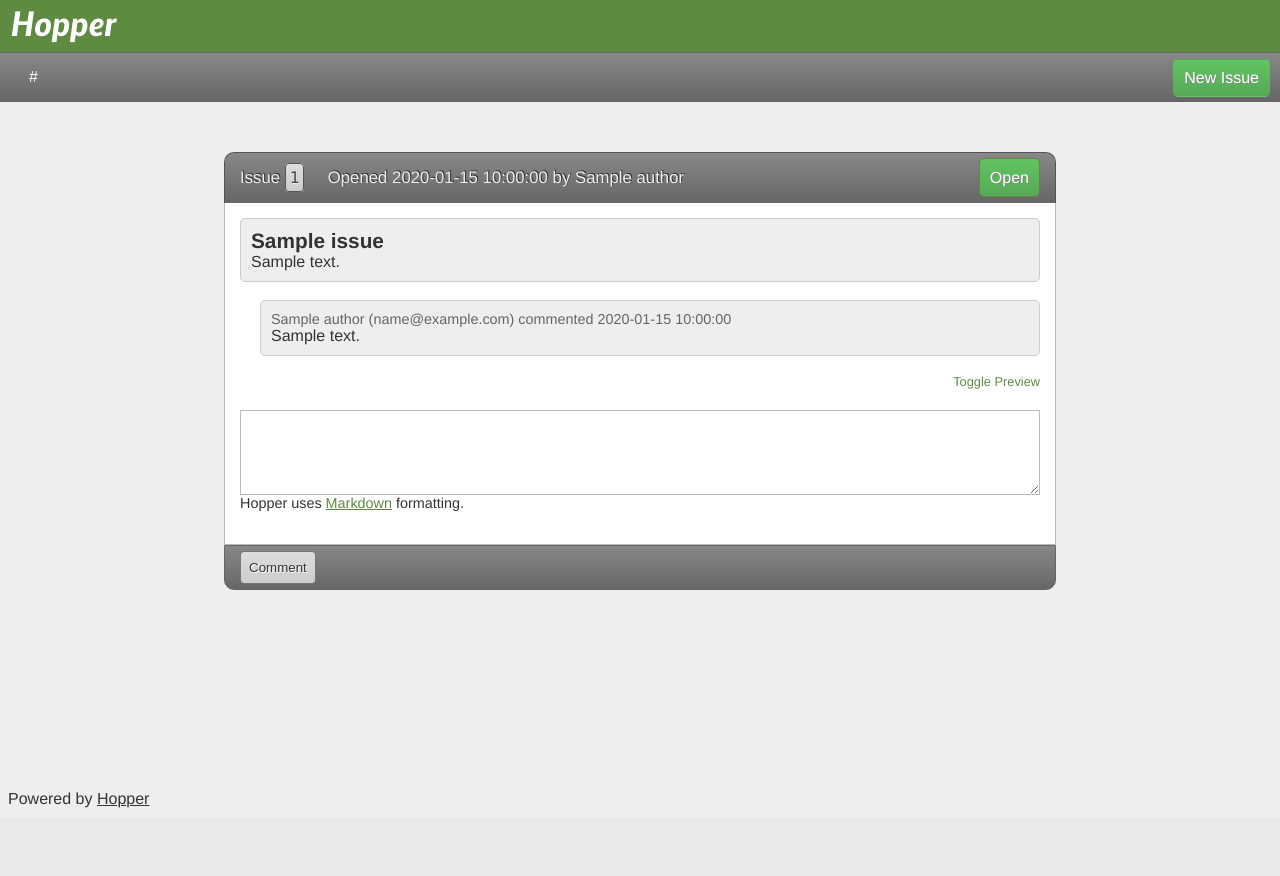
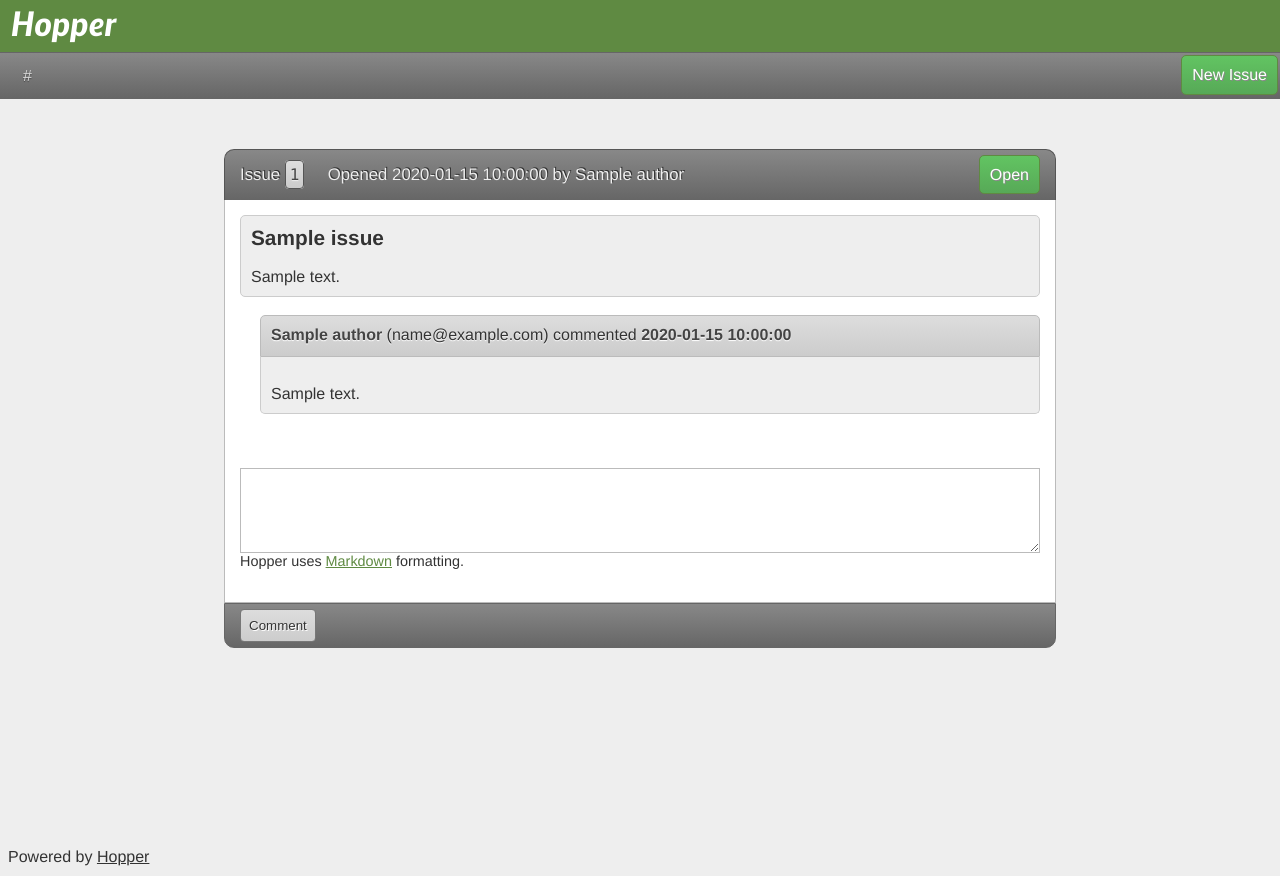
Before and after one commit to ndreynolds/hopper, a Flask app: template hopper/web/templates/issue.html in a window 1280 px wide. Before the commit the page ends 808 px from the top, so only its background shows below. Run offline with Flask 2, Linux system fonts and the light colour scheme; the template is opened without the code that fills it: most values are stand-ins (such as "Sample title", 1, 10 or a date in 2020).

Commit message:
Web style changes, CLI list and comment cmds

```diff
--- a/hopper/web/main.py
+++ b/hopper/web/main.py
@@ -10,7 +10,7 @@
 
 app = Flask(__name__)
 app.secret_key = 'sdgasd6t4ry43y45SADGVQ43Y345RQw356y45sDGDSgSDG'
-config = {
+VARS = {
         'tracker': None,
         'first_request': False,
         'debug': False
@@ -27,8 +27,8 @@
     '''
     # Try and get an int out of the port param, set to 5000 if anything
     # goes wrong.
-    global config
-    config['tracker'] = path
+    global VARS
+    VARS['tracker'] = path
     if type(port) in [int, str]:
         try:
             port = int(port)
@@ -53,27 +53,32 @@
     json_response = json.dumps(data, indent=None if request.is_xhr else 2)
     return app.response_class(json_response, mimetype='application/json')
 
-def get_tracker():
+def setup():
     '''
-    Return the tracker, set the flash message if this is the first
-    time this is called.
+    Return the tracker and config.
+
+    It also sets the flash to an environment warning to let the user know
+    they are running the tracker locally and as <name>. We only do this
+    the first time setup() is called per web server lifetime.
     '''
-    global config
-    if config['first_request']:
-        config = Config()
+    config = Config()
+    global VARS
+    if VARS['first_request']:
         flash('Running Hopper locally as %s' % config.user['name'])
-        config['first_request'] = False
-    return Tracker(config['tracker'])
+        VARS['first_request'] = False
+    return Tracker(VARS['tracker']), config
 
 @app.route('/')
 def feed():
-    tracker = get_tracker()
-    return to_json([i.fields for i in tracker.issues()])
+    tracker, config = setup()
+    issues = tracker.issues()
+    return render_template('issues.html', issues=issues, links=links,
+            selected='feed')
 
 @app.route('/issues/<status>')
 @app.route('/issues/', methods=['GET', 'POST'])
 def issues(status='open'):
-    tracker = get_tracker()
+    tracker, config = setup()
     sort = request.args.get('sort')
     order = request.args.get('order')
     reverse = True
@@ -98,9 +103,8 @@
 
 @app.route('/issues/new', methods=['GET', 'POST'])
 def new():
-    tracker = get_tracker()
+    tracker, config = setup()
     if request.method == 'POST':
-        config = Config()
         issue = Issue(tracker)
         issue.content = request.form['content']
         issue.title = request.form['title']
@@ -123,10 +127,9 @@
     requests can contain filter objects. Filters are part of the UI
     and we must re-request the issues each time a filter changes.
     '''
-    tracker = get_tracker()
+    tracker, config = setup()
     issue = tracker.issue(id)
     if request.method == 'POST':
-        config = Config()
         comment = Comment(issue)
         comment.content = request.form['content']
         comment.author['name'] = config.user['name']
@@ -141,17 +144,18 @@
         if comments:
             map_attr(comments, 'timestamp', relative_time)
             map_attr(comments, 'content', markdown_to_html)
-        return render_template('/issue.html', issue=issue, \
-                comments=comments, links=links, selected='issues')
+        return render_template('/issue.html', issue=issue,
+                comments=comments, links=links, selected='issues',
+                config=config)
 
 @app.route('/settings')
 def settings():
-    tracker = get_tracker()
+    tracker, config = setup()
     return render_template('/settings.html')
 
 @app.route('/issues/close/<id>')
 def close(id):
-    tracker = get_tracker()
+    tracker, config = setup()
     issue = tracker.issue(id)
     if issue:
         issue.status = 'closed'
@@ -161,7 +165,7 @@
 
 @app.route('/issues/open/<id>')
 def open(id):
-    tracker = get_tracker()
+    tracker, config = setup()
     issue = tracker.issue(id)
     if issue:
         issue.status = 'open'
@@ -171,5 +175,5 @@
 
 if __name__ == '__main__':
     app.debug = True
-    config['tracker'] = '/home/ndreynolds/trackers/hopper'
+    VARS['tracker'] = '/home/ndreynolds/trackers/hopper'
     app.run()
--- a/hopper/web/static/css/style.css
+++ b/hopper/web/static/css/style.css
@@ -261,19 +238,38 @@
   border: 1px solid #ccc;
   padding: 10px;
 }
-.comment span.context {
-  color: #666;
-  font-size: 90%;
+.comment-header {
+  border-top-left-radius: 5px;
+  border-top-right-radius: 5px;
+  -webkit-top-left-border-radius: 5px;
+  -webkit-top-right-border-radius: 5px;
+  background: -webkit-gradient(linear, left top, left bottom, from(#dddddd), to(#cccccc));
+  height: 20px;
+  padding: 10px;
+  margin-left: 20px;
+  border: 1px solid #bbb;
+  text-shadow: 0 1px 1px #fff;
+}
+.comment-header span#author {
+  font-weight: bold;
+  color: #444;
+}
+.comment-header span#time {
+  font-weight: bold;
+  color: #444;
 }
 .comment {
+  border-bottom-left-radius: 5px;
+  border-bottom-right-radius: 5px;
+  -webkit-bottom-left-border-radius: 5px;
+  -webkit-bottom-right-border-radius: 5px;
   background-color: #eee;
   padding: 10px;
-  border-radius: 5px;
   border: 1px solid #ccc;
+  border-top: none;
   margin-left: 20px;
 }
 .comment p, .issue p, #preview p {
-  margin-top: 10px;
   margin-bottom: 10px;
 }
 div.codehilite {
@@ -308,70 +304,21 @@
 }
 #nav {
   background: -webkit-gradient(linear, left top, left bottom, from(#888888), to(#666666));
-  height: 28px;
-  padding: 10px;
-  line-height: 100%;
+  height: 45px;
   border-top: 1px solid #666;
   border-bottom: 1px solid #666;
 }
-#nav li {
-  float: left;
+#nav a.nav {
+  display: inline;
   position: relative;
-  list-style: none;
-}
-#nav a {
-  display: block;
+  top: 14px;
+  margin: -5px;
+  padding: 13px;
+  height: 50px;
+  text-decoration: none;
+  color: #dedede;
   margin-left: 10px;
-  position: relative;
-  bottom: 3px;
-  border-radius: 5px;
-  border: 1px solid transparent;
-  text-decoration: none;
-  padding: 8px;
-  color: #fff;
-}
-#nav a span#title {
-  font-size: 130%;
-  width: 100px;
-}
-#nav a span#title:hover {
-  cursor: pointer;
-}
-#nav ul li:hover a, #nav li:hover li a {
-  background: none;
-  border: none;
-}
-#nav li:hover > ul {
-  display: block;
-}
-#nav ul {
-  display: none;
-  margin: 0;
-  padding: 0;
-  width: 185px;
-  position: absolute;
-  top: 38px;
-  left: -10px;
-  background: -webkit-gradient(linear, left top, left bottom, from(#cccccc), to(#eeeeee));
-  border: 1px solid #bbb;
-  border-top: 1px solid #888;
-  border-left: 1px solid #444;
-  opacity: 0.95;
-  z-index: 100;
-}
-#nav ul li {
-  float: none;
-  margin: 0;
-  padding: 0;
-}
-#nav li ul li a {
-  color: #444;
-}
-#nav li ul li:hover {
-  background-color: #444;
-}
-#nav li ul li:hover a {
-  color: #eee;
+  text-shadow: 0 1px 1px #444;
 }
 pre, code {
   font-family: Menlo, DejaVu;
--- a/hopper/web/static/css/style.less
+++ b/hopper/web/static/css/style.less
@@ -13,16 +13,8 @@
     src: url('../fonts/DejaVuSansMono.ttf');
 }
 
-.dgray-gradient {
-    background: -webkit-gradient(linear, left top, left bottom, from(#888), to(#666));
-}
-
-.lgray-gradient {
-    background: -webkit-gradient(linear, left top, left bottom, from(#ddd), to(#ccc));
-}
-
-.green-gradient {
-    background: -webkit-gradient(linear, left top, left bottom, from(#62C462), to(#57A957));
+.gradient(@start: #888, @end: #666) {
+    background: -webkit-gradient(linear, left top, left bottom, from(@start), to(@end));
 }
 
 .rounded-corners (@radius: 5px) {
@@ -31,12 +23,18 @@
     -moz-border-radius: @radius;
 }
 
+.rounded-corners-bottom (@radius: 5px) {
+    border-bottom-left-radius: @radius;
+    border-bottom-right-radius: @radius;
+    -webkit-bottom-left-border-radius: @radius;
+    -webkit-bottom-right-border-radius: @radius;
+}
+
 .rounded-corners-top (@radius: 5px) {
     border-top-left-radius: @radius;
     border-top-right-radius: @radius;
     -webkit-top-left-border-radius: @radius;
     -webkit-top-right-border-radius: @radius;
-    -moz-border-radius: @radius;
 }
 
 @hopper-green: #5F8A42;
@@ -113,7 +93,7 @@
 }
 
 div#content-header {
-    .dgray-gradient;
+    .gradient();
     margin-top:50px;
     border:1px solid #555;
     border-bottom:none;
@@ -126,7 +106,7 @@
 }
 
 div#content-header .monospace {
-    .lgray-gradient;
+    .gradient(#ddd, #ccc);
     .rounded-corners(4px);
     border:1px solid #555;
     padding:4px;
@@ -135,7 +115,7 @@
 }
 
 div#content-footer {
-    .dgray-gradient;
+    .gradient();
     min-height:0px;
     padding-bottom:5px;
     padding-top:5px;
@@ -255,14 +235,14 @@
 }
 
 .green {
-    .green-gradient;
+    .gradient(#62C462, #57A957);
     border:1px solid #5F8A42;
     text-shadow:1px 1px #888;
 }
 
 .gray {
     .rounded-corners(4px);
-    .lgray-gradient;
+    .gradient(#ddd, #ccc);
     border:1px solid #777;
     color:#333;
     text-shadow:1px 1px #fff;
@@ -316,21 +296,39 @@
     padding:10px;
 }
 
-.comment span.context {
-    color:#666;
-    font-size:90%;
+.comment-header {
+    .rounded-corners-top();
+    .gradient(#ddd, #ccc);
+    height:20px;
+    padding:10px;
+    margin-left:20px;
+    border:1px solid #bbb;
+    text-shadow:0 1px 1px #fff;
+}
+
+.comment-header span#author {
+    font-weight:bold;
+    color:#444;
+}
+
+.comment-header span#email {
+}
+
+.comment-header span#time {
+    font-weight:bold;
+    color:#444;
 }
 
 .comment {
+    .rounded-corners-bottom();
     background-color:#eee;
     padding:10px;
-    border-radius:5px;
     border:1px solid #ccc;
+    border-top:none;
     margin-left:20px;
 }
 
 .comment p, .issue p, #preview p {
-    margin-top:10px;
     margin-bottom:10px;
 }
 
@@ -369,82 +367,23 @@
 }
 
 #nav {
-    .dgray-gradient;
-    height:28px;
-    padding:10px;
-    line-height: 100%;
+    .gradient();
+    height:45px;
     border-top:1px solid #666;
     border-bottom:1px solid #666;
 }
 
-#nav li {
-    float: left;
-    position: relative;
-    list-style: none;
-}
-
-#nav a {
-    display:block;
+#nav a.nav {
+    display:inline;
+    position:relative;
+    top:14px;
+    margin:-5px;
+    padding:13px;
+    height:50px;
+    text-decoration:none;
+    color:#dedede;
     margin-left:10px;
-    position:relative;
-    bottom:3px;
-    border-radius:5px;
-    border:1px solid transparent;
-    text-decoration:none;
-    padding:8px;
-    color:#fff;
-}
-
-#nav a span#title {
-    font-size:130%;
-    width:100px;
-}
-
-#nav a span#title:hover {
-    cursor:pointer;
-}
-
-#nav ul li:hover a, #nav li:hover li a {
-    background: none;
-    border: none;
-}
-
-#nav li:hover > ul {
-    display: block;
-}
-
-#nav ul {
-    display: none;
-    margin: 0;
-    padding: 0;
-    width: 185px;
-    position: absolute;
-    top: 38px;
-    left: -10px;
-    background:-webkit-gradient(linear, left top, left bottom, from(#ccc), to(#eee));
-    border:1px solid #bbb;
-    border-top:1px solid #888;
-    border-left:1px solid #444;
-    opacity:0.95;
-    z-index:100;
-}
-
-#nav ul li {
-    float: none;
-    margin: 0;
-    padding: 0;
-}
-
-#nav li ul li a {
-    color: #444;
-}
-
-#nav li ul li:hover {
-    background-color:#444;
-}
-
-#nav li ul li:hover a {
-    color: #eee;
+    text-shadow: 0 1px 1px #444;
 }
 
 pre, code {
--- a/hopper/web/templates/base.html
+++ b/hopper/web/templates/base.html
@@ -25,20 +25,19 @@
         {% endif %}
         <h1>Hopper</h1>
         <div class="page">
-            <ul id="nav">
+            <div id="nav">
                 {% for link in links %}
-                    <li>
                     {% if link == selected %}
                     <a id="{{ link }}" href="{{ url_for(link) }}"
-                        class="top-level selected">{{ link.capitalize() }}</a>
+                        class="nav selected">{{ link.capitalize() }}</a>
                     {% else %}
                     <a id="{{ link }}" href="{{ url_for(link) }}"
-                        class="top-level">{{ link.capitalize() }}</a>
+                        class="nav">{{ link.capitalize() }}</a>
                     {% endif %}
-                    </li>
                 {% endfor %}
-                <a id="new-issue" href="{{ url_for('new') }}" class="button green" style="float:right; bottom:4px; padding:10px;">New Issue</a>
-            </ul>
+                <a id="new-issue" href="{{ url_for('new') }}" class="button green"
+                    style="float:right; top:2px; right:2px; padding:10px;">New Issue</a>
+            </div>
             {% block body %}{% endblock %}
         </div>
         <div id="footer">
--- a/hopper/web/templates/issue.html
+++ b/hopper/web/templates/issue.html
@@ -13,15 +13,20 @@
 </div>
 <div id="content">
     <div class="issue">
-        <span style="font-size:130%; font-weight:bold;">{{ issue.title }}</span>
-        <br>
+        <span style="font-size:130%; font-weight:bold; text-shadow: 0 0 1px #fff;">{{ issue.title }}</span>
+        <br><br>
         {{ issue.content|safe }}
     </div>
     <br>
     {% if comments %}
         {% for comment in comments %}
+        <div class="comment-header">
+            <span id="author">{{ comment.author['name'] }}</span>
+            <span id="email">({{ comment.author['email'] }})</span>
+            commented
+            <span id="time">{{ comment.timestamp }}</span>
+        </div>
         <div id="comment-{{ comment.id[:6] }}" class="comment">
-            <span class="context">{{ comment.author['name'] }} ({{ comment.author['email'] }}) commented {{ comment.timestamp }}</span>
             <br>
             {{ comment.content|safe }}
         </div>
@@ -29,9 +34,17 @@
         {% endfor %}
     {% endif %}
     <form method="post">
-        <span style="font-size:80%; float:right;"><a>Toggle Preview</a></span>
+        <span id="preview-toggle" style="display:none; font-size:80%; float:right;"><a>Toggle Preview</a></span>
         <br>
-        <div id="preview" style="display:none"></div>
+        <div id="preview-wrapper">
+            <div class="comment-header" style="margin-left:0px">
+                <span id="author">{{ config.user['name'] }}</span>
+                <span id="email">({{ config.user['email'] }})</span>
+                commented
+                <span id="time">just now</span>
+            </div>
+            <div id="preview"></div>
+        </div>
         <br>
         <textarea name="content" style="height:85px"></textarea>
         <span style="font-size:90%">
@@ -46,6 +59,7 @@
 </div>
 <script type="text/javascript">
     $(document).ready(function() {
+        var keyup_start = false;
         $('#issue-close').tipTip({
             content: 'Click to close this Issue',
             defaultPosition: 'top'
@@ -55,10 +69,22 @@
             defaultPosition: 'top'
         });
         $('textarea').keyup(function() {
-            $('#preview').fadeIn();
-            $('#preview').css('min-height', '50px');
+            if (!keyup_start) {
+                $('#preview-toggle').fadeIn();
+                $('#preview-wrapper').fadeIn();
+                $('#preview').css('min-height', '50px').height('auto');
+                keyup_start = true;
+            }
             var converter = new Showdown.converter();
             $('#preview').html(converter.makeHtml($(this).val()));
+        });
+        $('#preview-toggle').click(function() {
+            if ($('#preview').css('display') == 'none') {
+                $('#preview').css('visibilty', 'hidden').slideUp();
+            }
+            else {
+                $('#preview').slideDown().css('visibility', 'visible');
+            }
         });
     });
 </script>
--- a/hopper/web/templates/issues.html
+++ b/hopper/web/templates/issues.html
@@ -62,7 +62,7 @@
                     <a href="{{ url_for('issue', id=issue.id) }}">{{ issue.title }}</a>
                 </td>
                 <td>{{ issue.labels }}</td>
-                <td>{{ issue.created }}</td>
+                <td>{{ issue.updated }}</td>
             </tr>
             {% endfor %}
         {% else %}
```
Also changed, not shown: other parts of hopper/web/static/css/style.css (+14 -30 lines), other parts of hopper/web/static/css/style.less (+16 -29 lines), hopper/hpr/hpr.py (+49 -12 lines), 3 other files.
